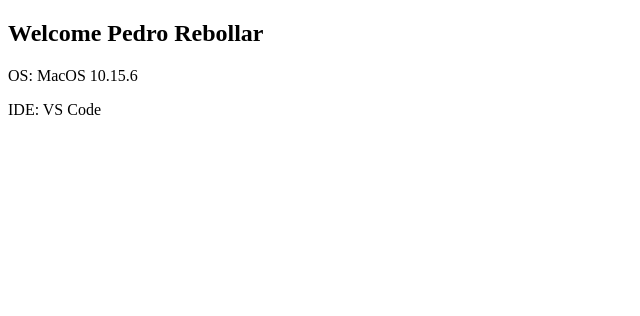
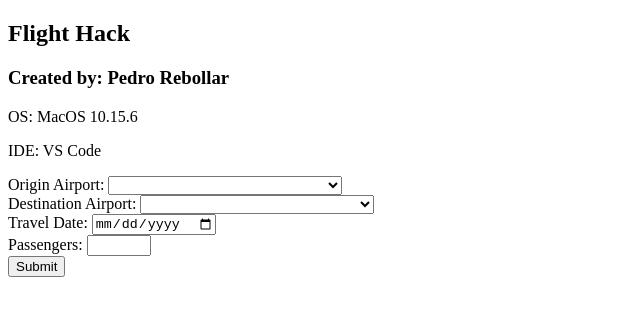
Before and after one commit to prebollar15/csc436-travelApp, an Angular app: page / in a window 1280 px wide. Shown: the top 316 px of the page, without its empty margins (0-640 px from the left). Built offline with nearby package versions, Linux system fonts and the light colour scheme.

Commit message:
flight html page w/o bootstrap

```diff
--- a/src/app/app.component.html
+++ b/src/app/app.component.html
@@ -1,4 +1,7 @@
-<h2> Welcome {{title}}</h2>
+<h2> {{title}}</h2>
+<h3> Created by: {{creator}} </h3>
 
 <p>OS: MacOS 10.15.6 </p>
 <p>IDE: VS Code</p>
+
+<app-flight></app-flight>
--- a/src/app/app.component.ts
+++ b/src/app/app.component.ts
@@ -6,5 +6,6 @@ import { Component } from '@angular/core';
   styleUrls: ['./app.component.css']
 })
 export class AppComponent {
-  title = 'Pedro Rebollar';
+  title = 'Flight Hack';
+  creator = 'Pedro Rebollar';
 }
--- /dev/null
+++ b/src/app/flight/flight.component.html
@@ -0,0 +1,40 @@
+<!--
+  Flight information
+-->
+
+<form #form="ngForm" (ngSubmit)="onSubmit(form)">
+  <div class="form-group">
+    <label>Origin Airport: </label>
+    <select class = "form-control" name="origin" [(ngModel)]="model.originAirport">
+      <option value="">Select an Origin</option>
+      <option *ngFor="let airport of Airport.sort()" [value]="airport">
+        {{airport}}
+      </option>
+    </select>
+  </div>
+
+  <div class="form-group">
+    <label>Destination Airport: </label>
+    <select class = "form-control" name="destination" [(ngModel)]="model.destinationAirport">
+      <option value="">Select an Destination</option>
+      <option *ngFor="let airport of Airport.sort()" [value]="airport">
+        {{airport}}
+      </option>
+    </select>
+  </div>
+
+  <div class="form-group">
+    <label>Travel Date: </label>
+    <input type="date" class="form-control" name="date" [(ngModel)]="model.flightDate">
+  </div>
+
+  <div class="form-group">
+    <label>Passengers: </label>
+    <input type="number" class="form-control" min="1" max="999" name="passengers" [(ngModel)]="model.passengers">
+  </div>
+
+  <div class="form-group">
+    <button class="btn btn-primary btn-block">Submit</button>
+  </div>
+
+</form>
--- /dev/null
+++ b/src/app/flight/flight.component.ts
@@ -0,0 +1,39 @@
+import { Component, OnInit } from '@angular/core';
+
+export class Itinerary{
+  public originAirport: string;
+  public destinationAirport: string;
+  public flightDate: Date;
+  public passengers: number;
+}
+
+@Component({
+  selector: 'app-flight',
+  templateUrl: './flight.component.html',
+  styleUrls: ['./flight.component.css']
+})
+export class FlightComponent implements OnInit {
+
+  constructor() { }
+
+  ngOnInit(): void {
+  }
+
+  model = new Itinerary();
+
+  Airport: string [] = [
+    'ORD - O\'hare International',
+    'SFO - San Fransisco',
+    'DFW - Dallas/Fort Worth',
+    'LAX - Los Angeles International',
+    'ATL - Hartsfield-Jackson Atlanta',
+    'JFK - John F. Kennedy International',
+    'SEA - Seattle-Tacoma International',
+    'MIA - Miami International'
+  ];
+
+  onSubmit(form): void {
+    console.log(form.value);
+  }
+
+}
```
Also changed, not shown: src/app/app.module.ts (+6 -3 lines), src/app/flight/flight.component.css (added), 1 other file (tests, documents, lock files or other folders).
